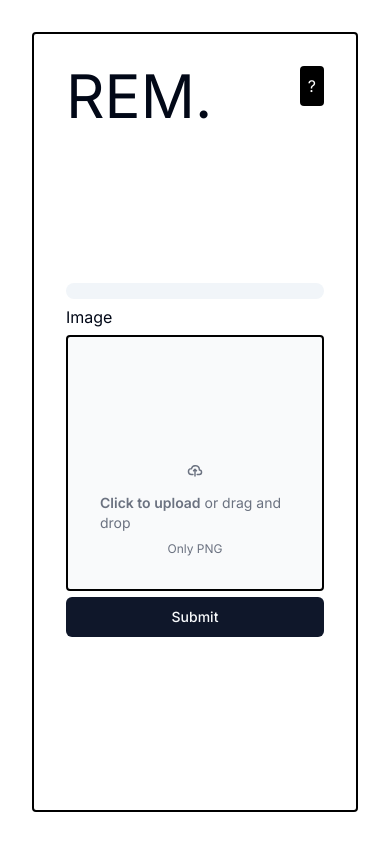
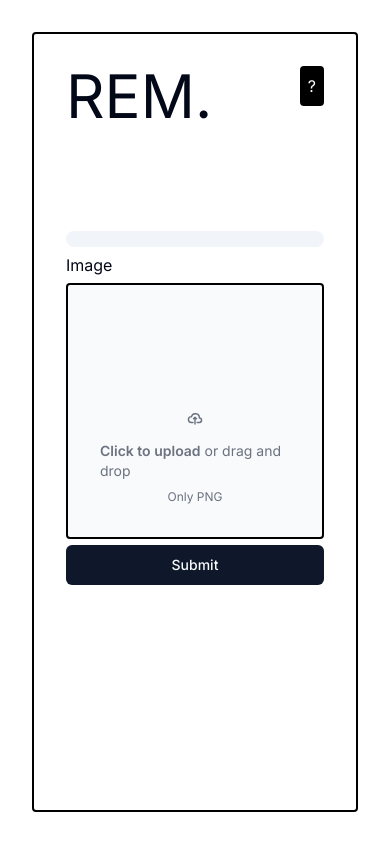
Before and after one commit to IliasIhadian/REM, a Next.js app: page / in a window 390 px wide. Built offline with nearby package versions, Linux system fonts and the light colour scheme.

Commit message:
added responsiveness

```diff
--- a/src/components/playground.tsx
+++ b/src/components/playground.tsx
@@ -8,8 +8,8 @@ export default function Playground({
   return (
     <main className="p-8 h-screen">
       <div className="border-spacing-8 border-2 border-black rounded-sm h-full  ">
-        <div className="grid grid-flow-row grid-rows-3  gap-4 ">
-          <div className="grid grid-flow-col grid-cols-2 p-8 gap-8">
+        <div className="grid grid-flow-row grid-rows-3  gap-2 ">
+          <div className="grid grid-flow-col grid-cols-2 pt-8 px-8 gap-8">
             <div>
               <h1 className="text-6xl ">REM.</h1>
             </div>
@@ -18,7 +18,7 @@ export default function Playground({
             </div>
           </div>
 
-          <div className="p-8  row-span-2 w-full h-full">{children}</div>
+          <div className="px-8 pb-8  row-span-2 w-full h-auto">{children}</div>
         </div>
       </div>
     </main>
```
